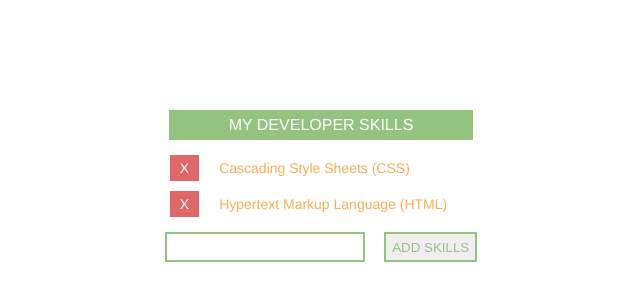
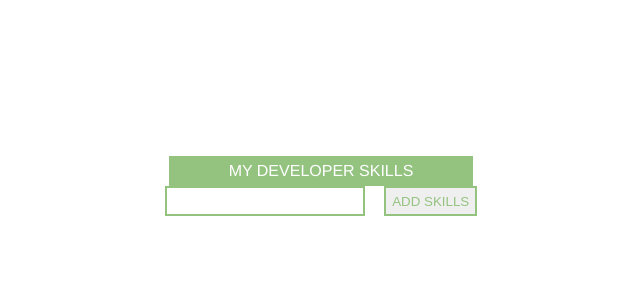
Before and after one commit to robified/jQuery-lab-my-dev-skills, a plain HTML site: page index.html in a window 1280 px wide. Shown: the part 222-522 px from the top of the page, without its empty margins (319-959 px from the left). Drawn offline with nearby package versions, Linux system fonts and the light colour scheme.

Commit message:
Add fresh slate feature.

```diff
--- a/index.html
+++ b/index.html
@@ -14,8 +14,7 @@
     <div id="skill">MY DEVELOPER SKILLS</div>
 
     <div class="main">
-        <div id="xBox"><span id="square">X</span>Cascading Style Sheets (CSS)</div>
-        <div id="xBox"><span id="square">X</span>Hypertext Markup Language (HTML)</div>
+
     </div>
 
     <div id="footer">
```
